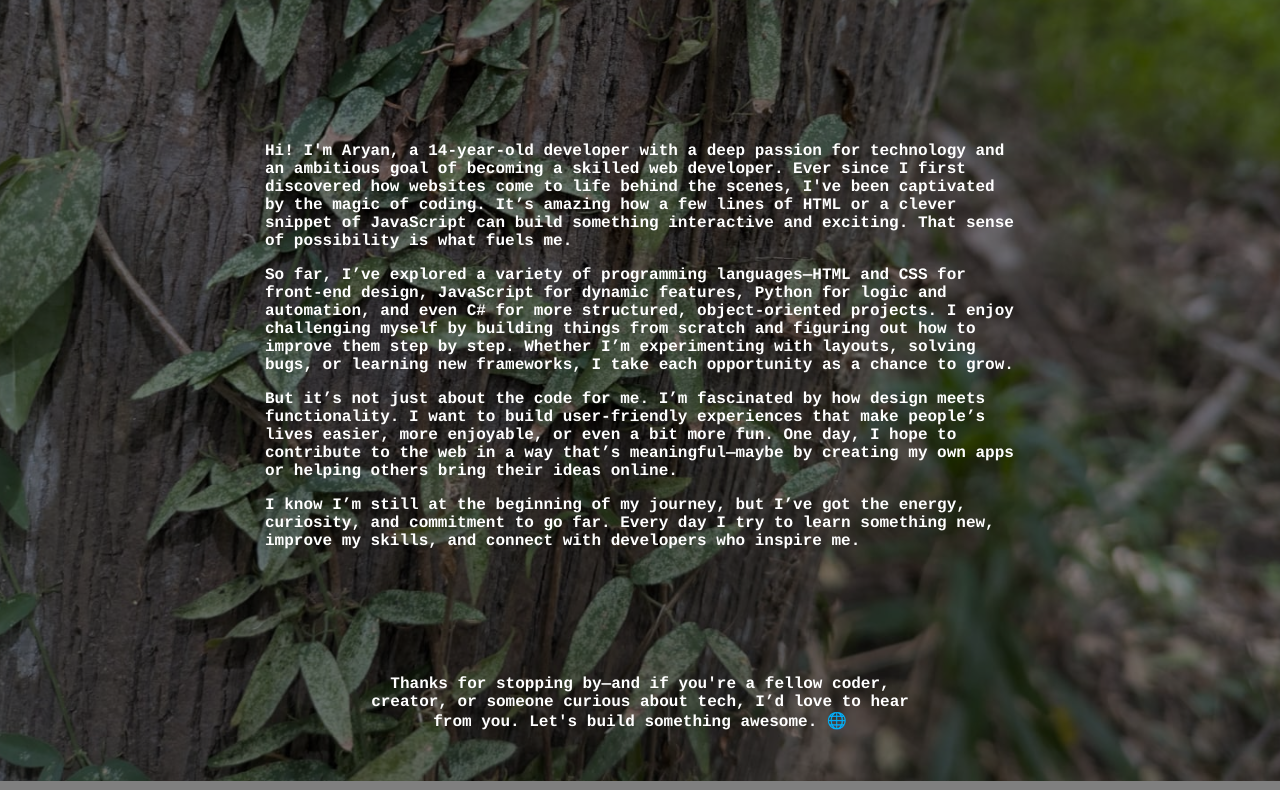
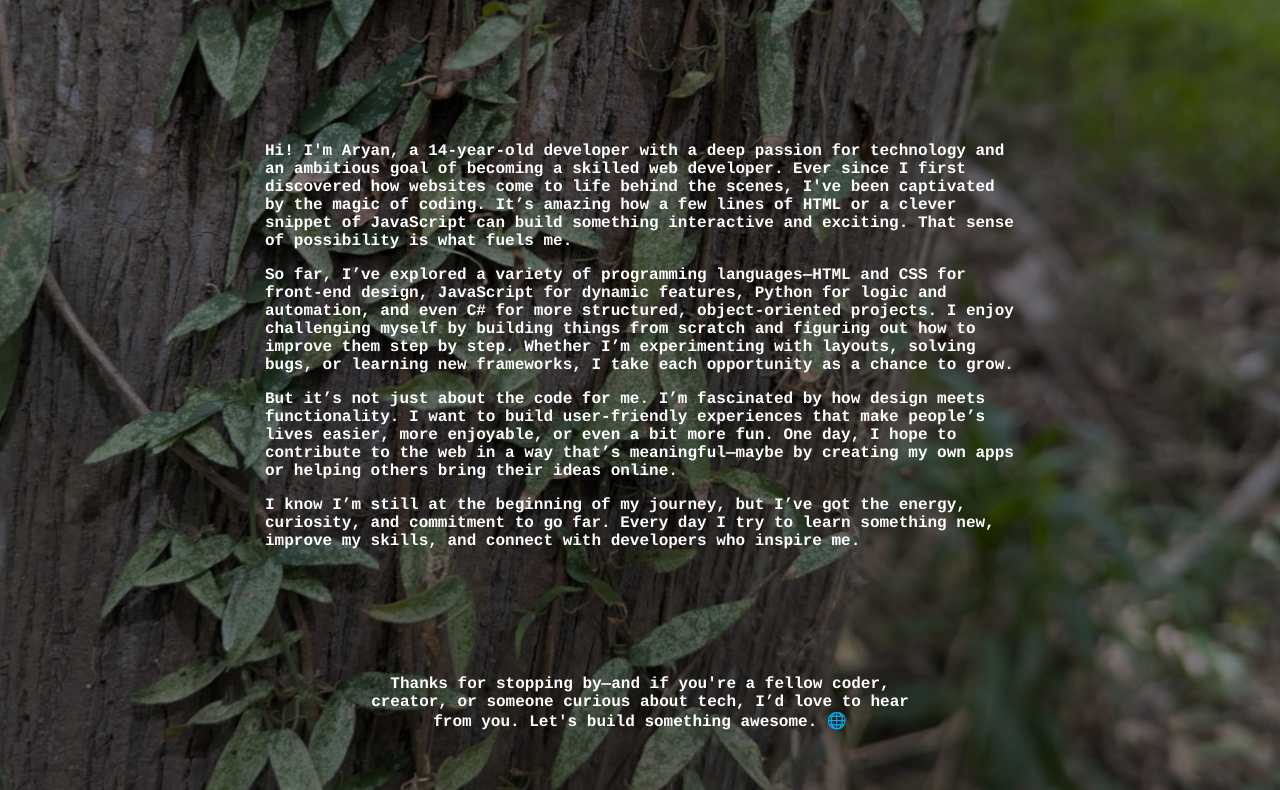
Before and after one commit to ganex-git/portfolioGroundwork2, a plain HTML site: page index.html in a window 1280 px wide. Shown: the part 300-1090 px from the top of the page. Drawn offline with Linux system fonts and the light colour scheme.

Commit message:
Update style.css

```diff
--- a/style.css
+++ b/style.css
@@ -2,25 +2,27 @@
   --nav-height: 50px;
 }
 
-/* 1) Lock root scrolling only on Home page */
 body#homeBody {
-  height: 100%;
   margin: 0;
   padding: 0;
-  overflow: hidden;
 }
 
-/* 2) Your scrollable “window” under the navbar (still applies on both pages) */
+/* Optional: smooth scroll for anchor jumps */
+html {
+  scroll-behavior: smooth;
+}
+
+/* Scrollable container under navbar */
 #scroll-container {
-  height: calc(100% - var(--nav-height));
   margin-top: var(--nav-height);
+  padding-bottom: 100px;
   overflow-y: auto;
   overflow-x: hidden;
   overscroll-behavior: none;
   -webkit-overflow-scrolling: touch;
 }
 
-/* 3) Navbar stays fixed at top */
+/* Fixed navbar */
 #navbar {
   font-family: Garamond, serif;
   padding-left: 15px;
@@ -54,13 +56,12 @@ body#homeBody {
   font-weight: bold;
 }
 
-/* Global reset */
 * {
   box-sizing: border-box;
   text-decoration: none;
 }
 
-/* Section wrappers – keep backgrounds, add offset for anchors */
+/* Page backgrounds */
 #homeBody,
 #contactBody {
   scroll-margin-top: var(--nav-height);
@@ -68,7 +69,7 @@ body#homeBody {
   background-blend-mode: darken;
   background-size: cover;
   background-position: center;
-  margin: 0;       /* reset old margin-top */
+  margin: 0;
 }
 
 #homeBody {
@@ -79,7 +80,7 @@ body#homeBody {
   background-image: url(natureImage2.jpg);
 }
 
-/* Home content blocks */
+/* Content blocks */
 #nameElement {
   font-family: Garamond, serif;
   font-weight: 200;
@@ -112,7 +113,7 @@ body#homeBody {
   padding: 0 25px;
 }
 
-/* Fade-in / Fade-out animations */
+/* Animations */
 .fadeIn {
   margin: 1rem 0;
   transform: translateY(20px);
@@ -131,7 +132,7 @@ body#homeBody {
   transition: opacity 0.6s ease-out, transform 0.6s ease-out;
 }
 
-/* Contact content blocks */
+/* Contact section */
 #contactElement,
 #phoneNumber,
 #eMail {
```
